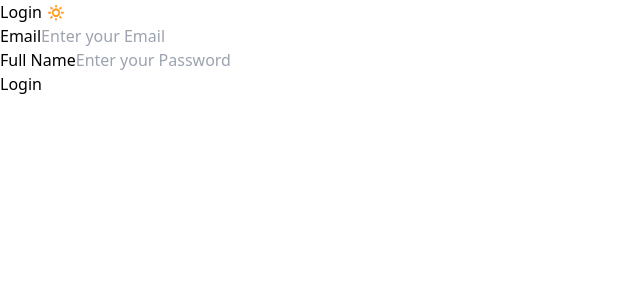
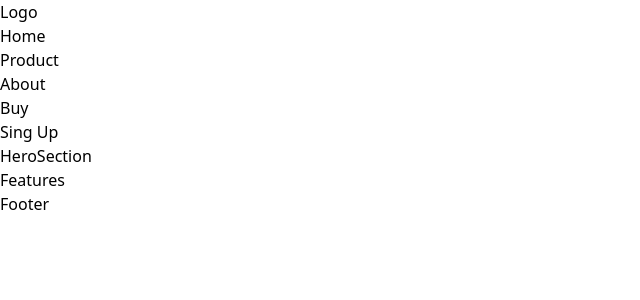
Before and after one commit to Paban-1/ZenTask, a React (Vite) app: page / in a window 1280 px wide. Shown: the top 300 px of the page, without its empty margins (0-640 px from the left). Built offline with nearby package versions, Linux system fonts and the light colour scheme; no server answers.

Commit message:
refactor: Configure application routing structure

```diff
--- a/src/App.jsx
+++ b/src/App.jsx
@@ -1,13 +1,14 @@
 // Import React
 import React from "react";
-// Import Pages
-import { RegisterPage , LoginPage} from "./index";
+// import Outlet for routing
+import { Outlet } from "react-router-dom";
 
 const App = () => {
-  return <div className="">
-    {/* <RegisterPage/> */}
-    <LoginPage/>
-  </div>;
+  return (
+    <div className="border border-black min-h-screen text-black">
+      <Outlet />
+    </div>
+  );
 };
 
 export default App;
--- a/src/index.js
+++ /dev/null
@@ -1,10 +0,0 @@
-// Import Pages & Components
-import RegisterPage from "./pages/RegisterPage";
-import LoginPage from "./pages/LoginPage";
-
-import AnimatedTextBackground from "./components/AnimatedTextBackground";
-import InputField from "./components/InputField";
-import Button from "./components/Button";
-
-// Export all Imports
-export { RegisterPage,LoginPage, AnimatedTextBackground, InputField, Button };
--- a/src/main.jsx
+++ b/src/main.jsx
@@ -1,9 +1,29 @@
-import { StrictMode } from 'react'
-import { createRoot } from 'react-dom/client'
-import './index.css'
-import App from './App.jsx'
+import { StrictMode } from "react";
+import { createRoot } from "react-dom/client";
+import "./index.css";
+import App from "./App.jsx";
 
+// Import Pages
+import { LandingPage, RegisterPage, LoginPage } from "./constants/index.js";
 
-createRoot(document.getElementById('root')).render(
-    <App />
-)
+// Import element for Routing
+import {
+  createRoutesFromElements,
+  createBrowserRouter,
+  Route,
+  RouterProvider,
+} from "react-router-dom";
+
+const router = createBrowserRouter(
+  createRoutesFromElements(
+    <Route path="/" element={<App />}>
+      <Route index element={<LandingPage />} />
+      <Route path="/users/v1/api/register" element={<RegisterPage />} />
+      <Route path="/users/v1/api/login" element={<LoginPage/>}/>
+    </Route>
+  )
+);
+
+createRoot(document.getElementById("root")).render(
+  <RouterProvider router={router} />
+);
```
